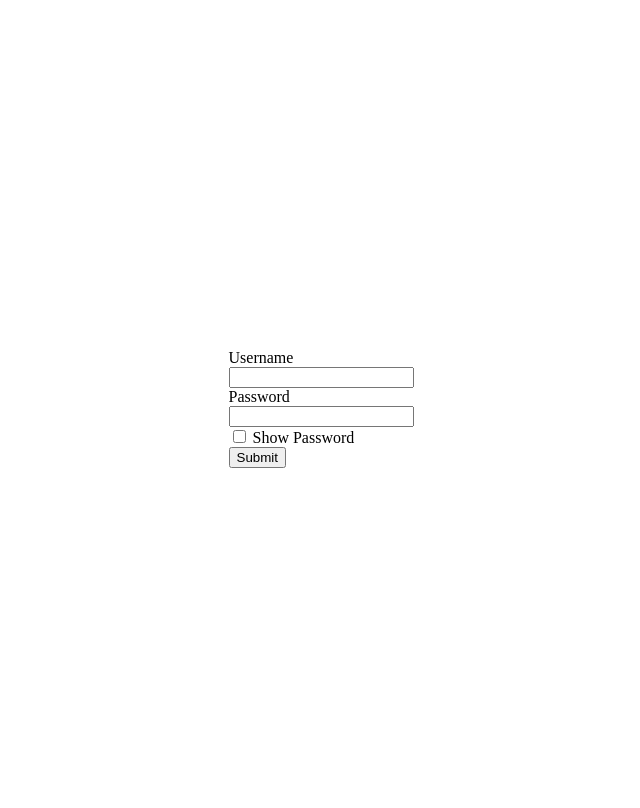
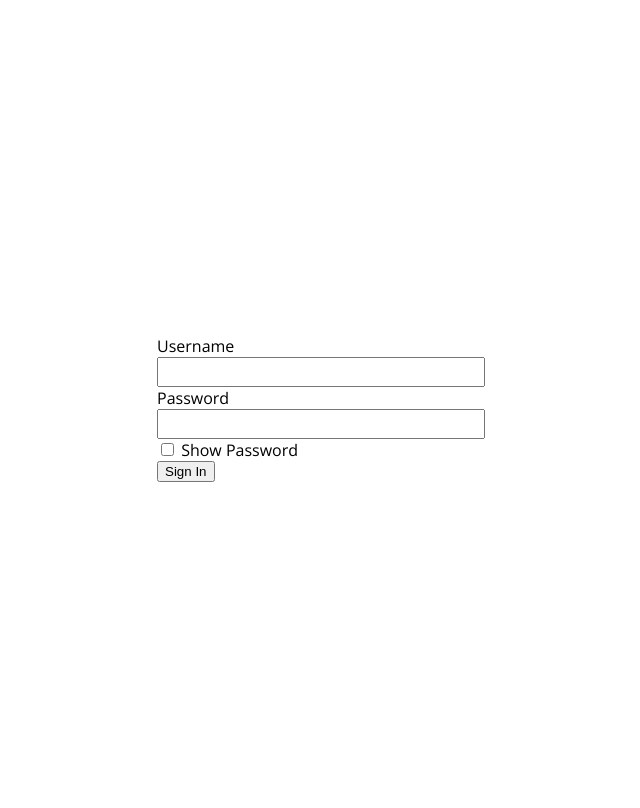
Before and after one commit to dkihe/ckst, a Django app: page /login/ in a window 1280 px wide. Shown: the whole page, without its empty margins (319-959 px from the left). Run offline with Django 3.2, Linux system fonts and the light colour scheme.

Commit message:
Added minor styling to font and input box

```diff
--- a/tutare/assets/login.js
+++ b/tutare/assets/login.js
@@ -1,6 +1,5 @@
 // Change later to submit form to database
 let submitForm = () => {
-    let submit = document.getElementById("submit")
     let message = document.getElementById("message")
     message.innerHTML = "Form Submitted"
 }
--- a/tutare/assets/style.css
+++ b/tutare/assets/style.css
@@ -1,3 +1,7 @@
+/* Set font to page */
+html {
+    font-family: "Open Sans";
+}
 
 /* Stacks form items on top each other */
 input {
@@ -9,6 +13,12 @@ input {
     display: inline-block;
 }
 
+/* Input bar size settings */
+#username, #password {
+    width: 20em;
+    height: 1.5em;
+    font-size: 1em;
+}
 
 /* Center Login Page Vertically and Horizontally */
 body, html {
--- a/tutare/templates/login.html
+++ b/tutare/templates/login.html
@@ -3,6 +3,8 @@
     <head>
         <!-- Login Page CSS -->
         <link rel="stylesheet" type="text/css" href="/static/style.css">
+        <!-- Open Sans Font -->
+        <link href="https://fonts.googleapis.com/css?family=Open+Sans&display=swap" rel="stylesheet">
         <meta charset="UTF-8">
         <meta name="viewport" content="width=device-width, initial-scale=1.0">
         <title>Login</title>
@@ -18,7 +20,7 @@
                 <input type="password" id="password" name= "password" required>
                 <input type="checkbox" id="togglepw" onClick="togglePassword()"> Show Password
 
-                <input type="button" id="submit" name="submit" value="Submit" onClick="submitForm()">
+                <input type="button" id="signin" name="signin" value="Sign In" onClick="submitForm()">
                 <div id="message"></div>
             </form>
         </div>
```
